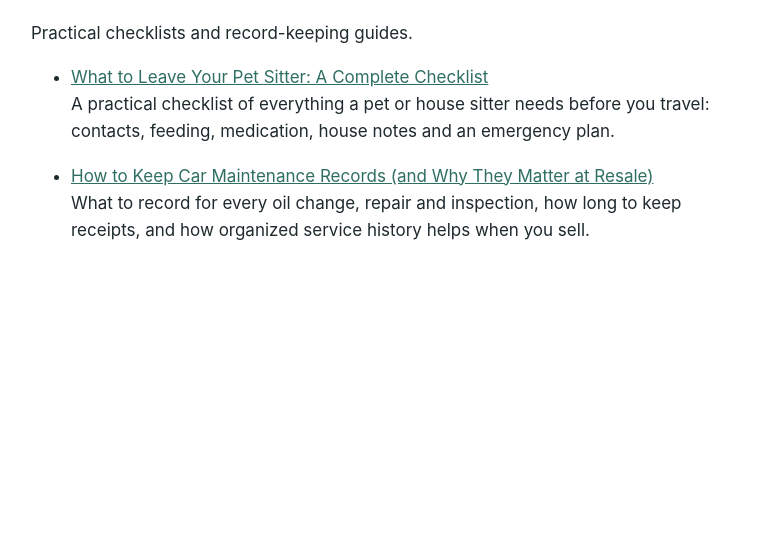
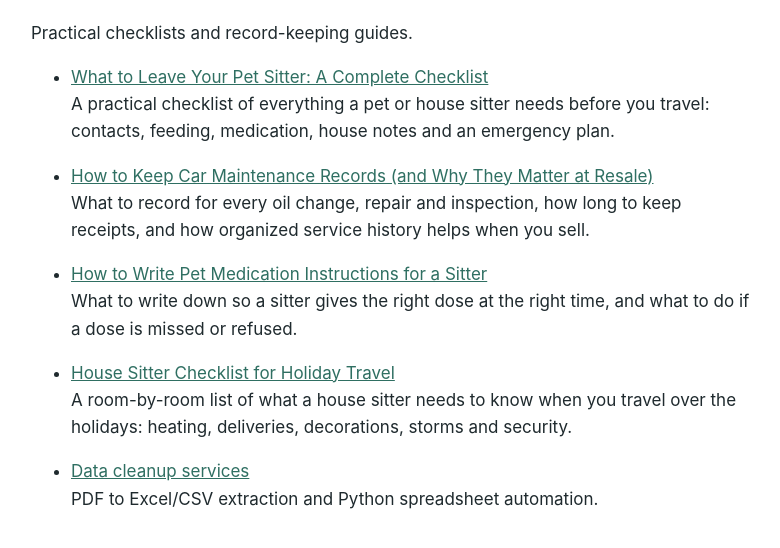
Before and after one commit to nolanrjoyce-maker/printablelife-guides, a plain HTML site: page index.html in a window 1280 px wide. Shown: the part 104-652 px from the top of the page, without its empty margins (249-1029 px from the left). Drawn offline with Linux system fonts and the light colour scheme.

Commit message:
Update index.html

```diff
--- a/index.html
+++ b/index.html
@@ -1,4 +1,4 @@
 <!doctype html><html lang="en"><head><meta charset="utf-8"><meta name="viewport" content="width=device-width,initial-scale=1">
 <title>PrintableLife Guides</title><meta name="description" content="Practical checklists and record-keeping guides for home, pets and cars.">
 <style>body{font:17px/1.6 -apple-system,Segoe UI,Helvetica,Arial,sans-serif;max-width:720px;margin:0 auto;padding:24px 16px;color:#1f2a2e}h1{color:#2f6f62}li{margin:1em 0}a{color:#2f6f62}</style></head>
-<body><h1>PrintableLife Guides</h1><p>Practical checklists and record-keeping guides.</p><ul><li><a href="pet-sitter-instructions-checklist.html">What to Leave Your Pet Sitter: A Complete Checklist</a><br>A practical checklist of everything a pet or house sitter needs before you travel: contacts, feeding, medication, house notes and an emergency plan.</li><li><a href="car-maintenance-records.html">How to Keep Car Maintenance Records (and Why They Matter at Resale)</a><br>What to record for every oil change, repair and inspection, how long to keep receipts, and how organized service history helps when you sell.</li></ul></body></html>
+<body><h1>PrintableLife Guides</h1><p>Practical checklists and record-keeping guides.</p><ul><li><a href="pet-sitter-instructions-checklist.html">What to Leave Your Pet Sitter: A Complete Checklist</a><br>A practical checklist of everything a pet or house sitter needs before you travel: contacts, feeding, medication, house notes and an emergency plan.</li><li><a href="car-maintenance-records.html">How to Keep Car Maintenance Records (and Why They Matter at Resale)</a><br>What to record for every oil change, repair and inspection, how long to keep receipts, and how organized service history helps when you sell.</li><li><a href="pet-medication-instructions-for-sitter.html">How to Write Pet Medication Instructions for a Sitter</a><br>What to write down so a sitter gives the right dose at the right time, and what to do if a dose is missed or refused.</li><li><a href="house-sitter-checklist-holiday-travel.html">House Sitter Checklist for Holiday Travel</a><br>A room-by-room list of what a house sitter needs to know when you travel over the holidays: heating, deliveries, decorations, storms and security.</li><li><a href="services.html">Data cleanup services</a><br>PDF to Excel/CSV extraction and Python spreadsheet automation.</li></ul></body></html>
```
